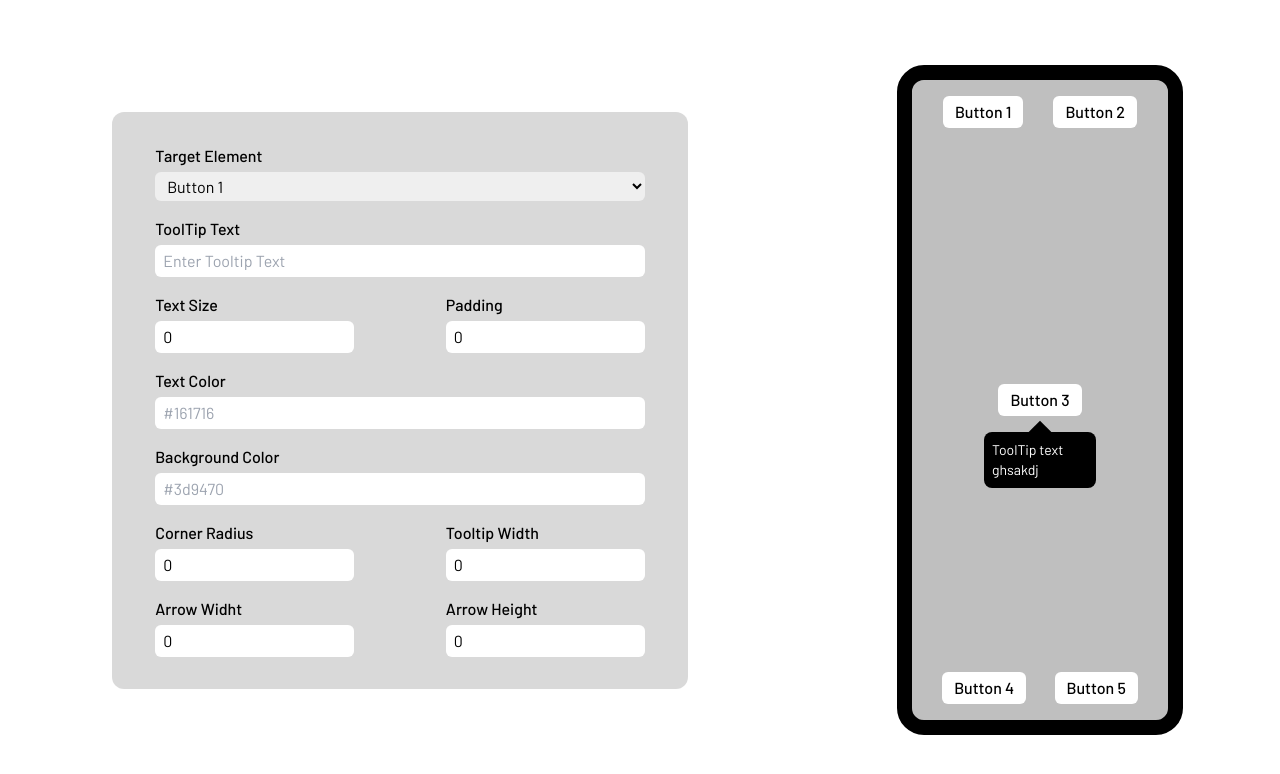
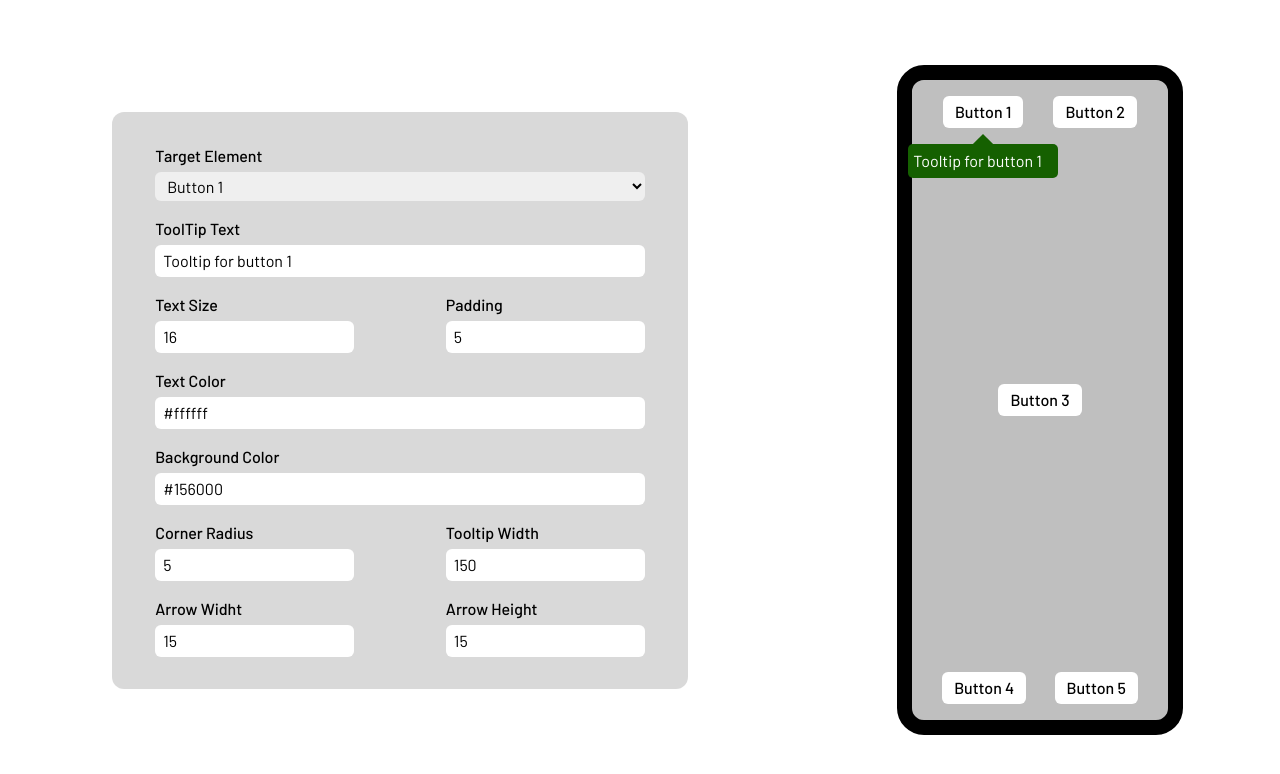
Before and after one commit to dhavalkolhe/ToolTip-Visualizer, a Next.js app: page / in a window 1280 px wide. Shown: the top 774 px of the page. Built offline with nearby package versions, Linux system fonts and the light colour scheme.

Commit message:
Tooltip Component customised

```diff
--- a/components/Form.js
+++ b/components/Form.js
@@ -1,4 +1,4 @@
-import React, { useState, useContext } from "react";
+import React, { useState, useContext, useEffect } from "react";
 import { AppContext } from "../context/AppContextProvider.js";
 
 // UI Import
@@ -42,6 +42,10 @@ function Form() {
     arrowWidth: 0,
     arrowHeight: 0,
   });
+
+  useEffect(() => {
+    setFormData(button1Properties);
+  }, []);
 
   //   Handling form changes
   const handleTargetBtnChange = (e) => {
@@ -167,9 +171,8 @@ function Form() {
   };
 
   const handleInputChange = (name, val) => {
-    setFormData((prev) => {
+    setFormData(() => {
       const updatedFormData = {
-        ...prev,
         [name]: val,
       };
 
--- a/components/Screen.js
+++ b/components/Screen.js
@@ -1,29 +1,93 @@
-import React from "react";
+import React, { useState, useContext, useEffect } from "react";
+
+import { AppContext } from "../context/AppContextProvider.js";
+
 import Tooltip from "../components/UI/Tooltip";
 
 function Screen() {
+  const {
+    button1Properties,
+    button2Properties,
+    button3Properties,
+    button4Properties,
+    button5Properties,
+  } = useContext(AppContext);
+
+  const [showTip, setShowTip] = useState(0);
+
+  const handleMouseHover = (btnNumber) => {
+    setShowTip(btnNumber);
+  };
+  const handleMouseLeave = () => {
+    setShowTip(0);
+  };
+
   return (
     <div className="h-[80%] flex flex-col justify-between bg-black bg-opacity-25 outline outline-[15px] outline-black p-2 rounded-xl w-[20%]">
       <div className="btnsContainer">
-        <div>
-          <button className="btn">Button 1</button>
+        <div className="relative">
+          <button
+            onMouseEnter={() => handleMouseHover(1)}
+            onMouseLeave={handleMouseLeave}
+            className="btn"
+          >
+            Button 1
+          </button>
+          {button1Properties.isButtonActive == true || showTip == 1 ? (
+            <Tooltip data={button1Properties} />
+          ) : null}
         </div>
-        <div>
-          <button className="btn">Button 2</button>
+        <div className="relative">
+          <button
+            onMouseEnter={() => handleMouseHover(2)}
+            onMouseLeave={handleMouseLeave}
+            className="btn"
+          >
+            Button 2
+          </button>
+          {button2Properties.isButtonActive == true || showTip == 2 ? (
+            <Tooltip data={button2Properties} />
+          ) : null}
         </div>
       </div>
       <div className="btnsContainer">
-        <div>
-          <button className="btn">Button 3</button>
-          <Tooltip />
+        <div className="relative">
+          <button
+            onMouseEnter={() => handleMouseHover(3)}
+            onMouseLeave={handleMouseLeave}
+            className="btn"
+          >
+            Button 3
+          </button>
+          {button3Properties.isButtonActive == true || showTip == 3 ? (
+            <Tooltip data={button3Properties} />
+          ) : null}
         </div>
       </div>
       <div className="btnsContainer">
-        <div>
-          <button className="btn">Button 4</button>
+        <div className="relative">
+          <button
+            onMouseEnter={() => handleMouseHover(4)}
+            onMouseLeave={handleMouseLeave}
+            className="btn"
+          >
+            Button 4
+          </button>
+          {button4Properties.isButtonActive == true || showTip == 4 ? (
+            <Tooltip data={button4Properties} />
+          ) : null}
         </div>
-        <div>
-          <button className="btn">Button 5</button>
+        <div className="relative">
+          <button
+            onMouseEnter={() => handleMouseHover(5)}
+            onMouseLeave={handleMouseLeave}
+            className="btn"
+          >
+            Button 5
+          </button>
+          {button5Properties.isButtonActive == true || showTip == 5 ? (
+            <Tooltip data={button5Properties} />
+          ) : null}
         </div>
       </div>
     </div>
--- a/components/UI/Tooltip.js
+++ b/components/UI/Tooltip.js
@@ -1,12 +1,36 @@
 import React from "react";
 
-function Tooltip() {
+function Tooltip({ data }) {
+  const dynamicArrowStyle = {
+    position: "absolute",
+    backgroundColor: `${data.background}`,
+    bottom: "-1.5rem",
+    left: "50%",
+    transform: `translateX(-50%) rotate(45deg)`,
+    width: `${data.arrowWidth}px`,
+    height: `${data.arrowHeight}px`,
+  };
+
+  const dynamicStyle = {
+    marginTop: "1rem",
+    position: "absolute",
+    left: "50%",
+    transform: "translateX(-50%)",
+    maxHeight: "100px",
+    overflowX: "hidden",
+    overflowY: "auto",
+    fontSize: `${data.size}px`,
+    padding: `${data.padding}px`,
+    color: `${data.colour}`,
+    backgroundColor: `${data.background}`,
+    borderRadius: `${data.cornerRad}px`,
+    width: `${data.width}px`,
+  };
+
   return (
     <>
-      <div className="absolute bg-black -bottom-6 left-1/2 -translate-x-1/2 w-4 h-4 rotate-45"></div>
-      <div className="mt-4 absolute left-1/2 -translate-x-1/2 max-h-[100px] overflow-x-hidden overflow-y-auto no-scrollbar text-sm p-2 text-white bg-black rounded-lg w-15">
-        ToolTip text ghsakdj
-      </div>
+      <div style={dynamicArrowStyle}></div>
+      <div style={dynamicStyle}>{data.text}</div>
     </>
   );
 }
--- a/context/AppContextProvider.js
+++ b/context/AppContextProvider.js
@@ -5,67 +5,67 @@ export const AppContext = createContext(null);
 export default function AppContextProvider({ children }) {
   const [button1Properties, setButton1Properties] = useState({
     isButtonActive: true,
-    text: "",
-    size: 0,
-    padding: 0,
-    colour: "",
-    background: "",
-    cornerRad: 0,
-    width: 0,
-    arrowWidth: 0,
-    arrowHeight: 0,
+    text: "Tooltip for button 1",
+    size: 16,
+    padding: 5,
+    colour: "#ffffff",
+    background: "#156000",
+    cornerRad: 5,
+    width: 150,
+    arrowWidth: 15,
+    arrowHeight: 15,
   });
 
   const [button2Properties, setButton2Properties] = useState({
     isButtonActive: false,
-    text: "",
-    size: 0,
-    padding: 0,
-    colour: "",
-    background: "",
-    cornerRad: 0,
-    width: 0,
-    arrowWidth: 0,
-    arrowHeight: 0,
+    text: "Tooltip for button 2",
+    size: 16,
+    padding: 5,
+    colour: "#ffffff",
+    background: "#156000",
+    cornerRad: 5,
+    width: 150,
+    arrowWidth: 15,
+    arrowHeight: 15,
   });
 
   const [button3Properties, setButton3Properties] = useState({
     isButtonActive: false,
-    text: "",
-    size: 0,
-    padding: 0,
-    colour: "",
-    background: "",
-    cornerRad: 0,
-    width: 0,
-    arrowWidth: 0,
-    arrowHeight: 0,
+    text: "Tooltip for button 3",
+    size: 16,
+    padding: 5,
+    colour: "#ffffff",
+    background: "#156000",
+    cornerRad: 5,
+    width: 150,
+    arrowWidth: 15,
+    arrowHeight: 15,
   });
 
   const [button4Properties, setButton4Properties] = useState({
     isButtonActive: false,
-    text: "",
-    size: 0,
-    padding: 0,
-    colour: "",
-    background: "",
-    cornerRad: 0,
-    width: 0,
-    arrowWidth: 0,
-    arrowHeight: 0,
+    text: "Tooltip for button 4",
+    size: 16,
+    padding: 5,
+    colour: "#ffffff",
+    background: "#156000",
+    cornerRad: 5,
+    width: 150,
+    arrowWidth: 15,
+    arrowHeight: 15,
   });
 
   const [button5Properties, setButton5Properties] = useState({
     isButtonActive: false,
-    text: "",
-    size: 0,
-    padding: 0,
-    colour: "",
-    background: "",
-    cornerRad: 0,
-    width: 0,
-    arrowWidth: 0,
-    arrowHeight: 0,
+    text: "Tooltip for button 5",
+    size: 16,
+    padding: 5,
+    colour: "#ffffff",
+    background: "#156000",
+    cornerRad: 5,
+    width: 150,
+    arrowWidth: 15,
+    arrowHeight: 15,
   });
 
   const contextValue = {
```
